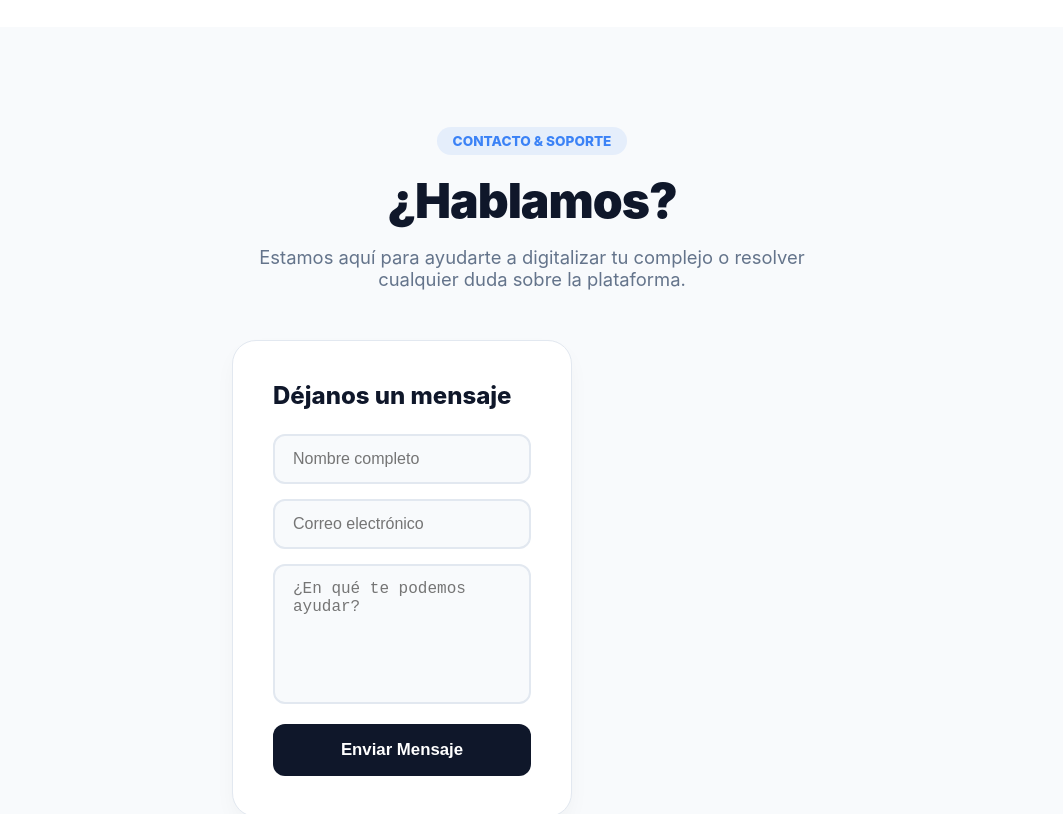
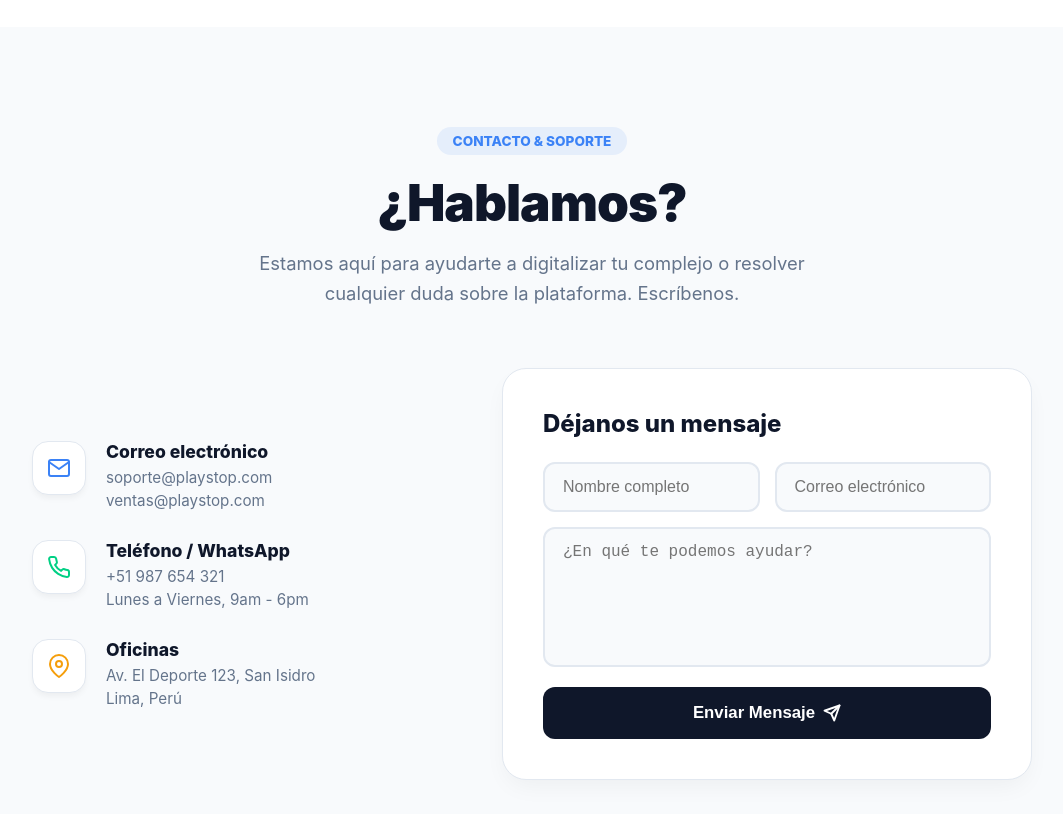
Before and after one commit to SHEILAJPM/PlayStop-Frontend, a React (Vite) app: page / in a window 1280 px wide. Shown: the part 8900-9714 px from the top of the page, without its empty margins (108-1171 px from the left). Built offline with nearby package versions, Linux system fonts and the light colour scheme.

Commit message:
style(Contacto): rediseña la sección añadiendo información de contacto en dos columnas

```diff
--- a/src/components/Contacto.jsx
+++ b/src/components/Contacto.jsx
@@ -4,18 +4,58 @@ const Contacto = () => {
       <style>
         {`
           .dark-mode .contacto-h3 { color: #f8fafc !important; }
+          .dark-mode .contacto-text { color: #cbd5e1 !important; }
+          .dark-mode .contacto-icon-bg { background-color: #1e293b !important; border-color: #334155 !important; }
         `}
       </style>
 
-      <div style={{ maxWidth: '600px', margin: '0 auto', position: 'relative' }}>
-        <div style={{ textAlign: 'center', marginBottom: '50px' }}>
+      <div style={{ maxWidth: '1000px', margin: '0 auto', position: 'relative' }}>
+        <div style={{ textAlign: 'center', marginBottom: '60px' }}>
           <div className="section-badge" style={{ display: 'inline-block', padding: '6px 16px', background: 'rgba(59, 130, 246, 0.1)', color: '#3b82f6', borderRadius: '20px', fontWeight: '800', fontSize: '0.85rem', marginBottom: '16px', textTransform: 'uppercase' }}>Contacto & Soporte</div>
-          <h2 style={{ fontSize: '3rem', color: '#0f172a', fontWeight: '900', margin: '0 0 16px 0', letterSpacing: '-1px' }}>¿Hablamos?</h2>
-          <p style={{ color: '#64748b', fontSize: '1.15rem', margin: '0 auto' }}>Estamos aquí para ayudarte a digitalizar tu complejo o resolver cualquier duda sobre la plataforma.</p>
+          <h2 style={{ fontSize: '3.2rem', color: '#0f172a', fontWeight: '900', margin: '0 0 16px 0', letterSpacing: '-1px' }}>¿Hablamos?</h2>
+          <p style={{ color: '#64748b', fontSize: '1.15rem', maxWidth: '600px', margin: '0 auto', lineHeight: '1.6' }}>Estamos aquí para ayudarte a digitalizar tu complejo o resolver cualquier duda sobre la plataforma. Escríbenos.</p>
+        </div>
+
+        <div style={{ display: 'flex', gap: '40px', flexWrap: 'wrap', alignItems: 'stretch' }}>
+
+          {/* Información de Contacto */}
+          <div style={{ flex: '1 1 300px', display: 'flex', flexDirection: 'column', justifyContent: 'center', gap: '30px' }}>
+            <div style={{ display: 'flex', alignItems: 'flex-start', gap: '20px' }}>
+              <div className="contacto-icon-bg" style={{ width: '54px', height: '54px', borderRadius: '16px', backgroundColor: '#ffffff', border: '1px solid #e2e8f0', display: 'flex', justifyContent: 'center', alignItems: 'center', flexShrink: 0, boxShadow: '0 4px 6px -1px rgba(0,0,0,0.05)', color: '#3b82f6' }}>
+                <svg width="24" height="24" viewBox="0 0 24 24" fill="none" stroke="currentColor" strokeWidth="2" strokeLinecap="round" strokeLinejoin="round"><path d="M4 4h16c1.1 0 2 .9 2 2v12c0 1.1-.9 2-2 2H4c-1.1 0-2-.9-2-2V6c0-1.1.9-2 2-2z"></path><polyline points="22,6 12,13 2,6"></polyline></svg>
+              </div>
+              <div>
+                <h4 className="contacto-h3" style={{ margin: '0 0 6px 0', fontSize: '1.1rem', fontWeight: '800', color: '#0f172a' }}>Correo electrónico</h4>
+                <p className="contacto-text" style={{ margin: 0, color: '#64748b', fontSize: '0.95rem' }}>soporte@playstop.com</p>
+                <p className="contacto-text" style={{ margin: '4px 0 0 0', color: '#64748b', fontSize: '0.95rem' }}>ventas@playstop.com</p>
+              </div>
+            </div>
+
+            <div style={{ display: 'flex', alignItems: 'flex-start', gap: '20px' }}>
+              <div className="contacto-icon-bg" style={{ width: '54px', height: '54px', borderRadius: '16px', backgroundColor: '#ffffff', border: '1px solid #e2e8f0', display: 'flex', justifyContent: 'center', alignItems: 'center', flexShrink: 0, boxShadow: '0 4px 6px -1px rgba(0,0,0,0.05)', color: '#00d084' }}>
+                <svg width="24" height="24" viewBox="0 0 24 24" fill="none" stroke="currentColor" strokeWidth="2" strokeLinecap="round" strokeLinejoin="round"><path d="M22 16.92v3a2 2 0 0 1-2.18 2 19.79 19.79 0 0 1-8.63-3.07 19.5 19.5 0 0 1-6-6 19.79 19.79 0 0 1-3.07-8.67A2 2 0 0 1 4.11 2h3a2 2 0 0 1 2 1.72 12.84 12.84 0 0 0 .7 2.81 2 2 0 0 1-.45 2.11L8.09 9.91a16 16 0 0 0 6 6l1.27-1.27a2 2 0 0 1 2.11-.45 12.84 12.84 0 0 0 2.81.7A2 2 0 0 1 22 16.92z"></path></svg>
+              </div>
+              <div>
+                <h4 className="contacto-h3" style={{ margin: '0 0 6px 0', fontSize: '1.1rem', fontWeight: '800', color: '#0f172a' }}>Teléfono / WhatsApp</h4>
+                <p className="contacto-text" style={{ margin: 0, color: '#64748b', fontSize: '0.95rem' }}>+51 987 654 321</p>
+                <p className="contacto-text" style={{ margin: '4px 0 0 0', color: '#64748b', fontSize: '0.95rem' }}>Lunes a Viernes, 9am - 6pm</p>
+              </div>
+            </div>
+
+            <div style={{ display: 'flex', alignItems: 'flex-start', gap: '20px' }}>
+              <div className="contacto-icon-bg" style={{ width: '54px', height: '54px', borderRadius: '16px', backgroundColor: '#ffffff', border: '1px solid #e2e8f0', display: 'flex', justifyContent: 'center', alignItems: 'center', flexShrink: 0, boxShadow: '0 4px 6px -1px rgba(0,0,0,0.05)', color: '#f59e0b' }}>
+                <svg width="24" height="24" viewBox="0 0 24 24" fill="none" stroke="currentColor" strokeWidth="2" strokeLinecap="round" strokeLinejoin="round"><path d="M21 10c0 7-9 13-9 13s-9-6-9-13a9 9 0 0 1 18 0z"></path><circle cx="12" cy="10" r="3"></circle></svg>
+              </div>
+              <div>
+                <h4 className="contacto-h3" style={{ margin: '0 0 6px 0', fontSize: '1.1rem', fontWeight: '800', color: '#0f172a' }}>Oficinas</h4>
+                <p className="contacto-text" style={{ margin: 0, color: '#64748b', fontSize: '0.95rem' }}>Av. El Deporte 123, San Isidro</p>
+                <p className="contacto-text" style={{ margin: '4px 0 0 0', color: '#64748b', fontSize: '0.95rem' }}>Lima, Perú</p>
+              </div>
+            </div>
           </div>
 
           {/* Formulario tradicional */}
-        <div style={{ backgroundColor: '#ffffff', padding: '40px', borderRadius: '24px', border: '1px solid #e2e8f0', boxShadow: '0 10px 25px -5px rgba(0,0,0,0.05)', display: 'flex', flexDirection: 'column', position: 'relative', zIndex: 20 }} className="cancha-card">
+          <div style={{ flex: '1 1 400px', backgroundColor: '#ffffff', padding: '40px', borderRadius: '24px', border: '1px solid #e2e8f0', boxShadow: '0 10px 25px -5px rgba(0,0,0,0.05)', display: 'flex', flexDirection: 'column', position: 'relative', zIndex: 20 }} className="cancha-card">
             <h3 style={{ margin: '0 0 24px 0', fontSize: '1.5rem', fontWeight: '800', color: '#0f172a' }} className="contacto-h3">Déjanos un mensaje</h3>
             <form onSubmit={(e) => { e.preventDefault(); alert('¡Mensaje enviado con éxito! Te contactaremos pronto.'); }} style={{ display: 'flex', flexDirection: 'column' }}>
               <div style={{ display: 'flex', gap: '15px', marginBottom: '15px', flexWrap: 'wrap' }}>
@@ -23,8 +63,12 @@ const Contacto = () => {
                 <input type="email" placeholder="Correo electrónico" required className="modal-input" style={{ flex: 1, minWidth: '150px', padding: '14px 18px', borderRadius: '12px', border: '2px solid #e2e8f0', backgroundColor: '#f8fafc', fontSize: '1rem', outline: 'none' }} />
               </div>
               <textarea placeholder="¿En qué te podemos ayudar?" required className="modal-input" style={{ width: '100%', padding: '14px 18px', borderRadius: '12px', border: '2px solid #e2e8f0', backgroundColor: '#f8fafc', fontSize: '1rem', height: '140px', resize: 'none', marginBottom: '20px', boxSizing: 'border-box', outline: 'none' }}></textarea>
-            <button type="submit" style={{ width: '100%', backgroundColor: '#0f172a', color: '#ffffff', border: 'none', padding: '16px', borderRadius: '12px', fontWeight: '800', fontSize: '1.05rem', cursor: 'pointer', transition: 'all 0.2s' }} onMouseOver={(e) => e.currentTarget.style.backgroundColor = '#3b82f6'} onMouseOut={(e) => e.currentTarget.style.backgroundColor = '#0f172a'}>Enviar Mensaje</button>
+              <button type="submit" style={{ width: '100%', backgroundColor: '#0f172a', color: '#ffffff', border: 'none', padding: '16px', borderRadius: '12px', fontWeight: '800', fontSize: '1.05rem', cursor: 'pointer', transition: 'all 0.2s', display: 'flex', justifyContent: 'center', alignItems: 'center', gap: '8px' }} onMouseOver={(e) => e.currentTarget.style.backgroundColor = '#3b82f6'} onMouseOut={(e) => e.currentTarget.style.backgroundColor = '#0f172a'}>
+                Enviar Mensaje <svg width="18" height="18" viewBox="0 0 24 24" fill="none" stroke="currentColor" strokeWidth="2.5" strokeLinecap="round" strokeLinejoin="round"><line x1="22" y1="2" x2="11" y2="13"></line><polygon points="22 2 15 22 11 13 2 9 22 2"></polygon></svg>
+              </button>
             </form>
+          </div>
+
         </div>
       </div>
     </section>
```
Lines whose indentation alone changed are shown as unchanged.
